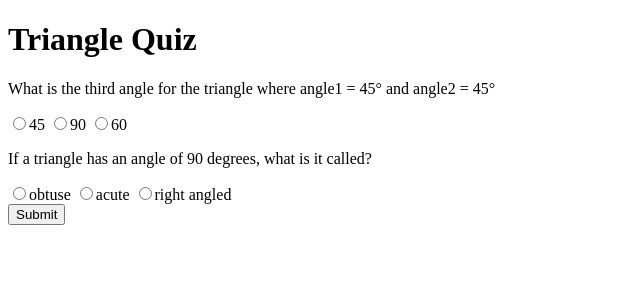
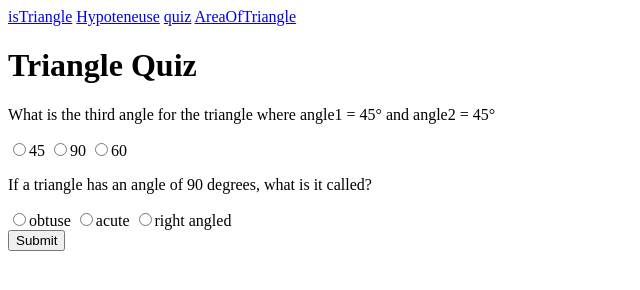
Before and after one commit to don0716/Fun-with-Triangles, a plain HTML site: page quiz.html in a window 1280 px wide. Shown: the whole page, without its empty margins (0-640 px from the left). Drawn offline with Linux system fonts and the light colour scheme.

Commit message:
linking all pages through nav

```diff
--- a/quiz.html
+++ b/quiz.html
@@ -8,7 +8,16 @@
 </head>
 
 <body>
+    <nav>
+        <a href="IsTraingle.html">isTriangle</a>
+        <a href="hypoteneuse.html">Hypoteneuse</a>
+        <a href="quiz.html">quiz</a>
+        <a href="areaOfTriangle.html">AreaOfTriangle</a>
+
+    </nav>
+
     <h1>Triangle Quiz</h1>
+
     <form class="quiz-form">
         <div class="question-container">
             <p> What is the third angle for the triangle where angle1 = 45° and angle2 = 45°</p>
```
Also changed, not shown: IsTraingle.html (+11 -0 lines), areaOfTriangle.html (+9 -0 lines), hypoteneuse.html (+8 -0 lines).
